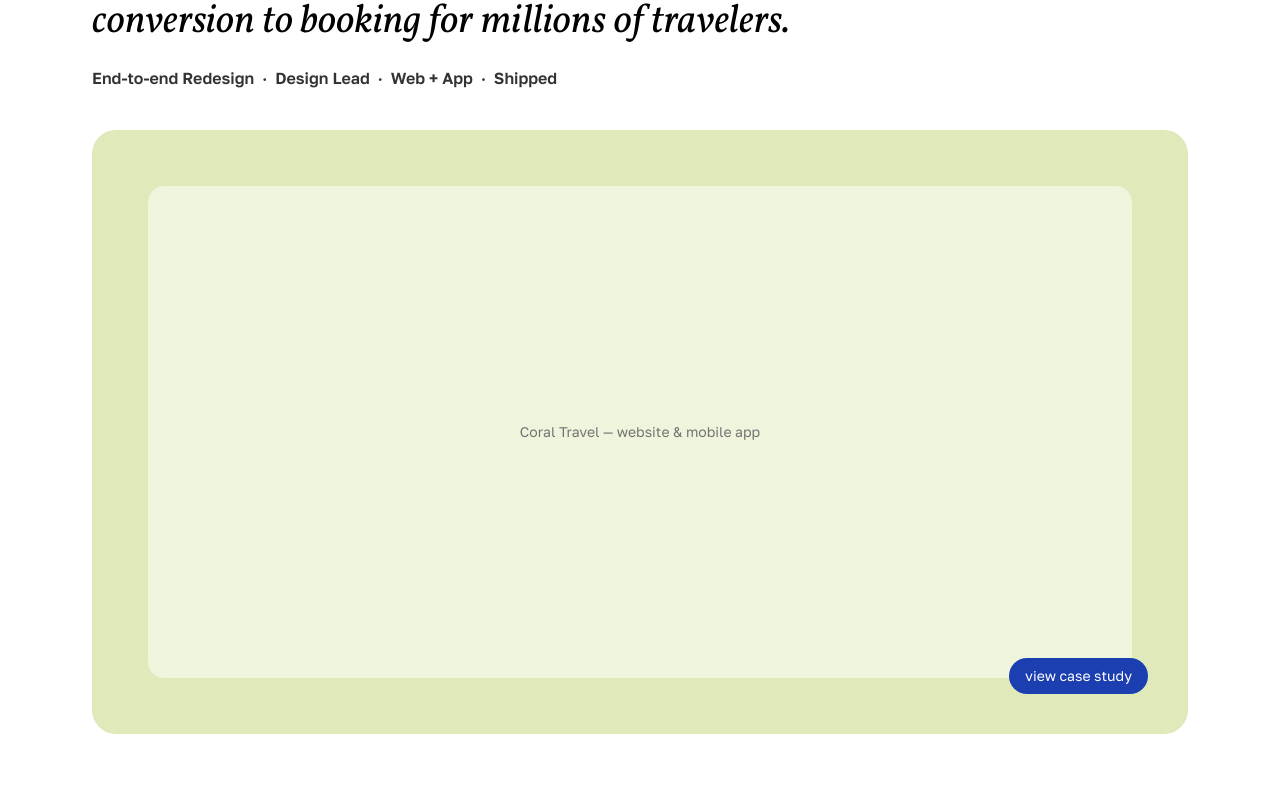
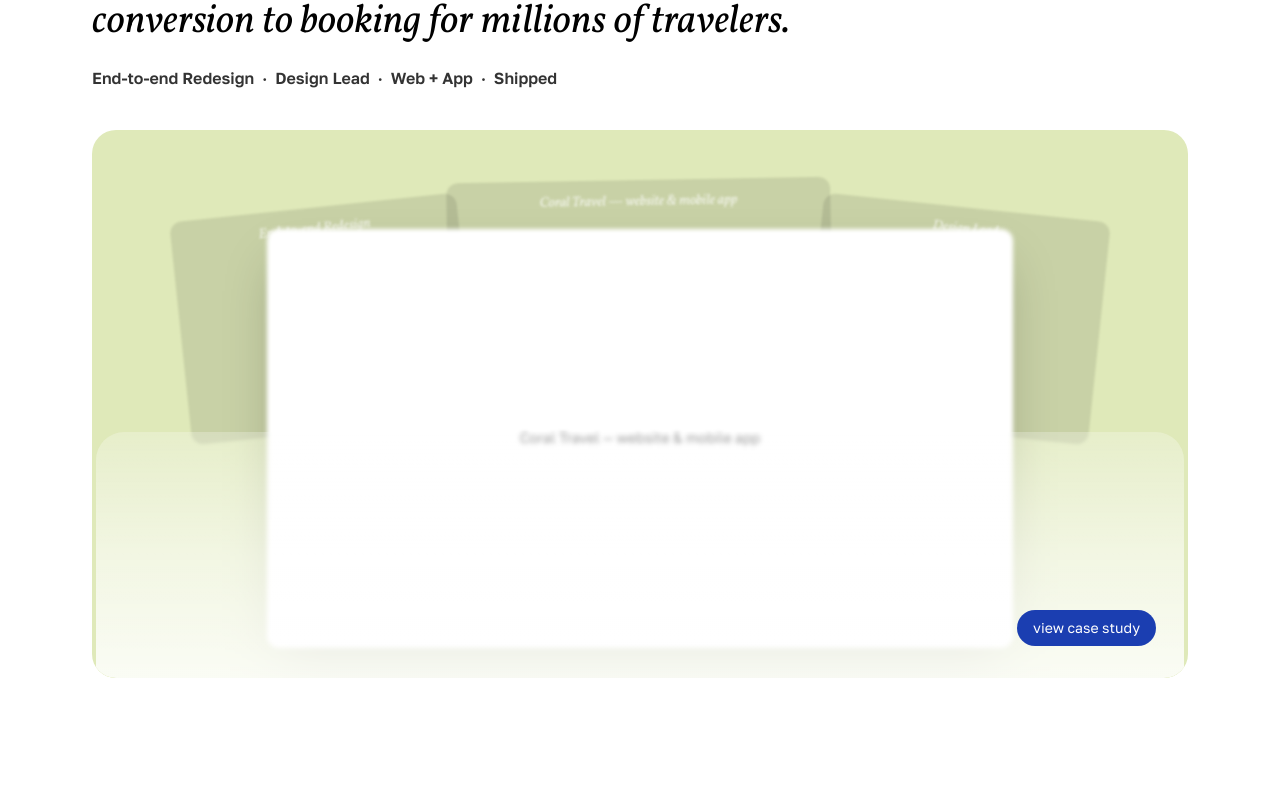
Before and after one commit to Diceyka/Portfolio, a React (Vite) app: page / in a window 1280 px wide. Shown: the part 680-1480 px from the top of the page. Built offline with nearby package versions, Linux system fonts and the light colour scheme; a web font is replaced by a local one.

Commit message:
Эффект папки на карточках проектов

```diff
--- a/src/pages/Home.tsx
+++ b/src/pages/Home.tsx
@@ -10,17 +10,54 @@ const cardColors: Record<HomeProject["color"], string> = {
   sand: "bg-[#ece5d8]",
 };
 
+/* Fanned "paper sheet" behind the mockup — part of the folder illusion */
+function Sheet({ label, className }: { label: string; className?: string }) {
+  return (
+    <div
+      className={`absolute h-44 w-56 rounded-xl bg-ink/10 blur-[1px] transition-transform duration-500 sm:h-56 sm:w-72 ${className ?? ""}`}
+    >
+      <span className="block pt-3 text-center font-display text-sm italic text-white/80">
+        {label}
+      </span>
+    </div>
+  );
+}
+
 function ProjectBlock({ p, index }: { p: HomeProject; index: number }) {
   const card = (
     <div
-      className={`group relative mt-10 overflow-hidden rounded-3xl ${cardColors[p.color]} p-6 transition-transform duration-500 hover:scale-[1.01] sm:p-14`}
+      className={`group relative mt-10 overflow-hidden rounded-3xl ${cardColors[p.color]} aspect-[4/3] sm:aspect-[2/1]`}
     >
-      <ImagePlaceholder
-        caption={p.caption}
-        ratio="aspect-[16/8]"
-        className="bg-white/50 transition-transform duration-500 group-hover:scale-[1.02]"
+      {/* Back layer: fanned sheets peeking out of the folder */}
+      <Sheet
+        label={p.tags[0]}
+        className="left-[8%] top-[14%] -rotate-6 group-hover:-translate-y-2 group-hover:-rotate-[7deg]"
       />
-      <span className="absolute bottom-6 right-6 rounded-full bg-nav-active px-4 py-2 font-sans text-sm text-white sm:bottom-10 sm:right-10">
+      <Sheet
+        label={p.tags[1] ?? p.tags[0]}
+        className="right-[8%] top-[14%] rotate-6 group-hover:-translate-y-2 group-hover:rotate-[7deg]"
+      />
+      <Sheet
+        label={p.caption}
+        className="left-1/2 top-[9%] w-72 -translate-x-1/2 -rotate-1 sm:w-96"
+      />
+
+      {/* Mockup: tucked into the folder, pops out sharp on hover */}
+      <div className="absolute inset-x-[8%] top-[22%] z-10 blur-[2px] transition-all duration-500 ease-out group-hover:top-[10%] group-hover:scale-[1.02] group-hover:blur-0 sm:inset-x-[16%] sm:top-[18%]">
+        <ImagePlaceholder
+          caption={p.caption}
+          ratio="aspect-[16/9]"
+          className="rounded-xl bg-white shadow-2xl"
+        />
+      </div>
+
+      {/* Front flap of the folder — fades away on hover */}
+      <div
+        aria-hidden
+        className="pointer-events-none absolute inset-x-1 bottom-0 top-[55%] z-20 rounded-t-[28px] bg-gradient-to-b from-white/25 via-white/60 to-white/85 backdrop-blur-[1px] transition-opacity duration-500 group-hover:opacity-0"
+      />
+
+      <span className="absolute bottom-5 right-5 z-30 rounded-full bg-nav-active px-4 py-2 font-sans text-sm text-white transition-transform duration-300 group-hover:scale-105 sm:bottom-8 sm:right-8">
         {p.cta}
       </span>
     </div>
```
